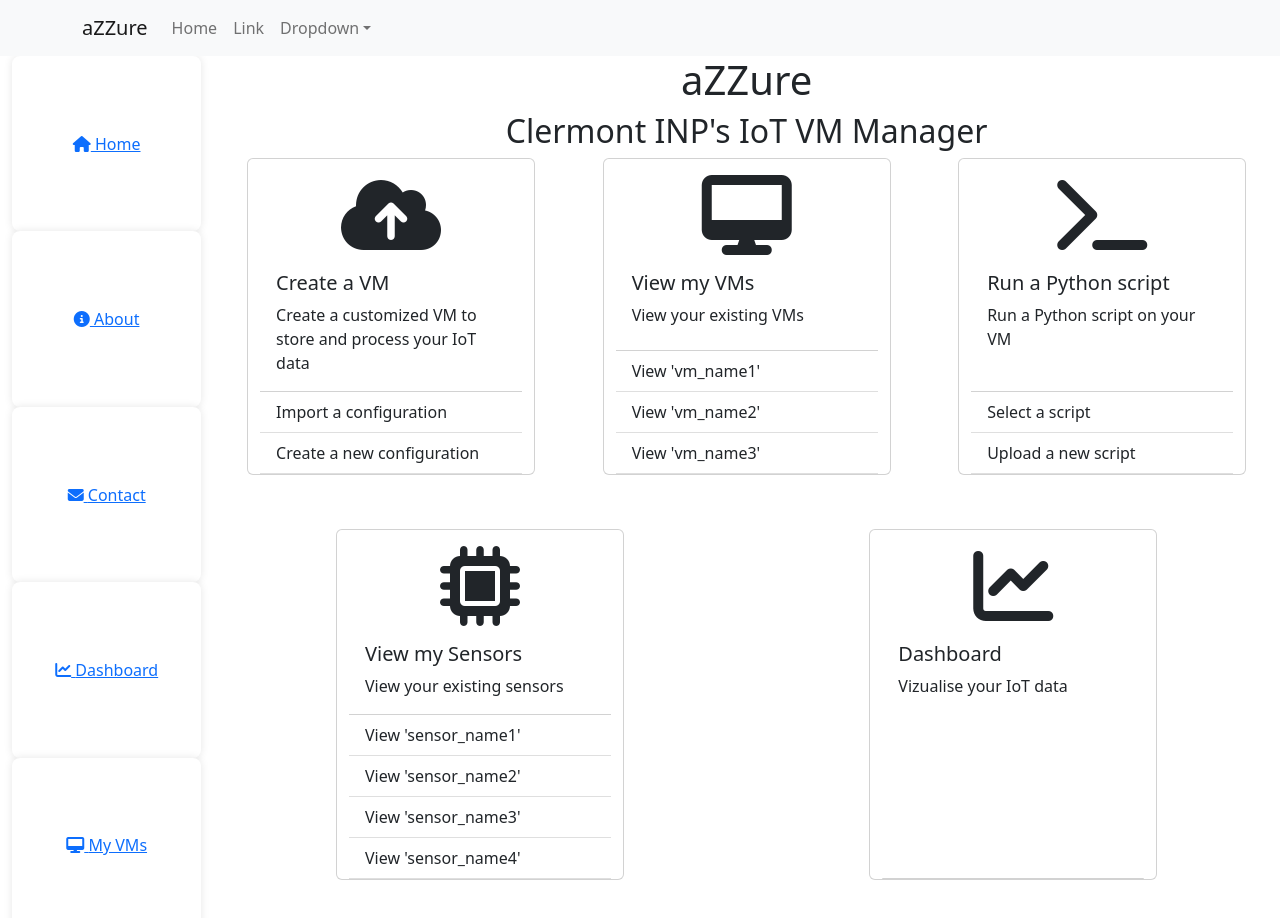
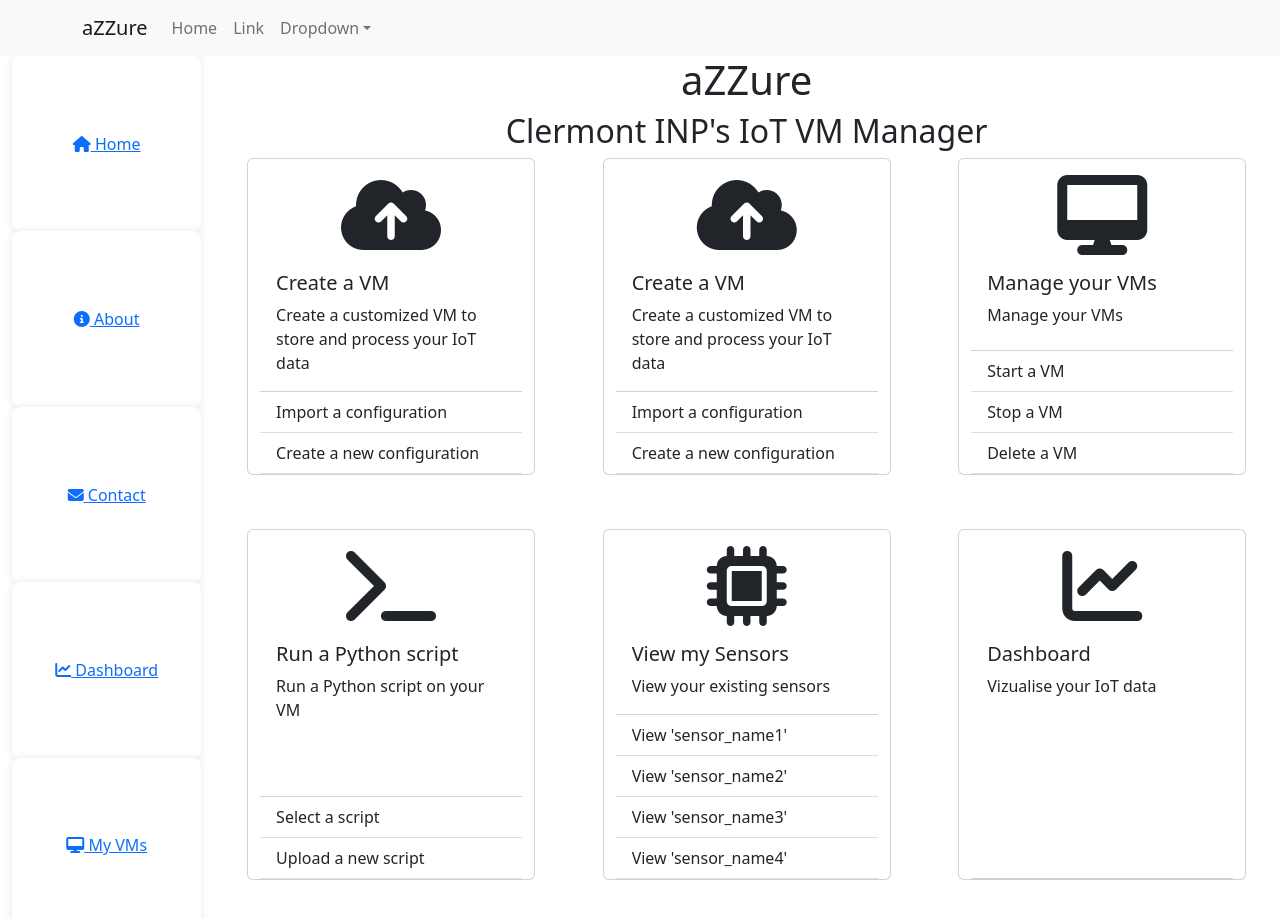
Before and after one commit to belkhiritaha/projet-ZZ2-F5, a React (Create React App) app in the folder azzure/: page / in a window 1280 px wide. Shown: the top 918 px of the page. Built offline with nearby package versions, Linux system fonts and the light colour scheme.

Commit message:
working on cards onClick function

```diff
--- a/azzure/src/mainbar.js
+++ b/azzure/src/mainbar.js
@@ -1,7 +1,9 @@
+import React, { useState } from 'react';
 import Col from 'react-bootstrap/Col';
 import Row from 'react-bootstrap/Row';
 import Container from 'react-bootstrap/Container';
 import CardItem from './card';
+import { Collapse } from 'react-bootstrap';
 import './mainbar.css';
 
 function MainbarItem(props) {
@@ -13,6 +15,28 @@
 }
 
 function Mainbar() {
+    // shown menu state
+    const [menu, setMenu] = useState('home');
+
+    const rowContent = [];
+    // menu items
+    switch (menu) {
+        case 'home':
+            rowContent.push(<CardItem onHover={() => {console.log("create")}} style={{ cursor: "pointer"}} key={rowContent.length + 1} card_id='1' title="Create a VM" text="Create a customized VM to store and process your IoT data" img="fas fa-cloud-upload-alt" item1="Import a configuration" item2="Create a new configuration" nbFields="2"/>);
+            rowContent.push(<CardItem key={rowContent.length + 1} card_id='2' title="Manage your VMs" text="Manage your VMs" img="fas fa-desktop" item1="Start a VM" item2="Stop a VM" item3="Delete a VM" nbFields="3"/>);
+            rowContent.push(<CardItem key={rowContent.length + 1} card_id='1' title="Run a Python script" text="Run a Python script on your VM" img="fas fa-terminal" item1="Select a script" item2="Upload a new script" nbFields="2" />);
+            rowContent.push(<CardItem key={rowContent.length + 1} card_id='1' title="View my Sensors" text="View your existing sensors" img="fas fa-microchip" item1="View 'sensor_name1'" item2="View 'sensor_name2'" item3="View 'sensor_name3'" item4="View 'sensor_name4'" nbFields="4" />);
+            rowContent.push(<CardItem key={rowContent.length + 1} card_id='1' title="Dashboard" text="Vizualise your IoT data" img="fas fa-chart-line"/>);
+            break;
+
+        case 'create':
+            rowContent.push(<CardItem key={rowContent.length + 1} card_id='1' title="Create a VM" text="Create a customized VM to store and process your IoT data" img="fas fa-cloud-upload-alt" item1="Import a configuration" item2="Create a new configuration" nbFields="2"/>);
+            break;
+
+        default:
+            break;
+    }
+
     return (
         <>
             <Col xs={10}>
@@ -20,12 +44,11 @@
                     <h1>aZZure</h1>
                     <h2>Clermont INP's IoT VM Manager</h2>
                 </Container>
+
                 <Row>
-                    <CardItem card_id='1' title="Create a VM" text="Create a customized VM to store and process your IoT data" img="fas fa-cloud-upload-alt" item1="Import a configuration" item2="Create a new configuration" nbFields="2"/>
-                    <CardItem card_id='1' title="View my VMs" text="View your existing VMs" img="fas fa-desktop" item1="View 'vm_name1'" item2="View 'vm_name2'" item3="View 'vm_name3'" nbFields="3"/>
-                    <CardItem card_id='1' title="Run a Python script" text="Run a Python script on your VM" img="fas fa-terminal" item1="Select a script" item2="Upload a new script" nbFields="2" />
-                    <CardItem card_id='1' title="View my Sensors" text="View your existing sensors" img="fas fa-microchip" item1="View 'sensor_name1'" item2="View 'sensor_name2'" item3="View 'sensor_name3'" item4="View 'sensor_name4'" nbFields="4" />
-                    <CardItem card_id='1' title="Dashboard" text="Vizualise your IoT data" img="fas fa-chart-line"/>
+                    <CardItem tag="a" onClick={() => {console.log("create")}} style={{ cursor: "pointer"}} key={rowContent.length + 1} card_id='1' title="Create a VM" text="Create a customized VM to store and process your IoT data" img="fas fa-cloud-upload-alt" item1="Import a configuration" item2="Create a new configuration" nbFields="2"/>
+
+                    {rowContent}
                 </Row>
 
             </Col>
```
